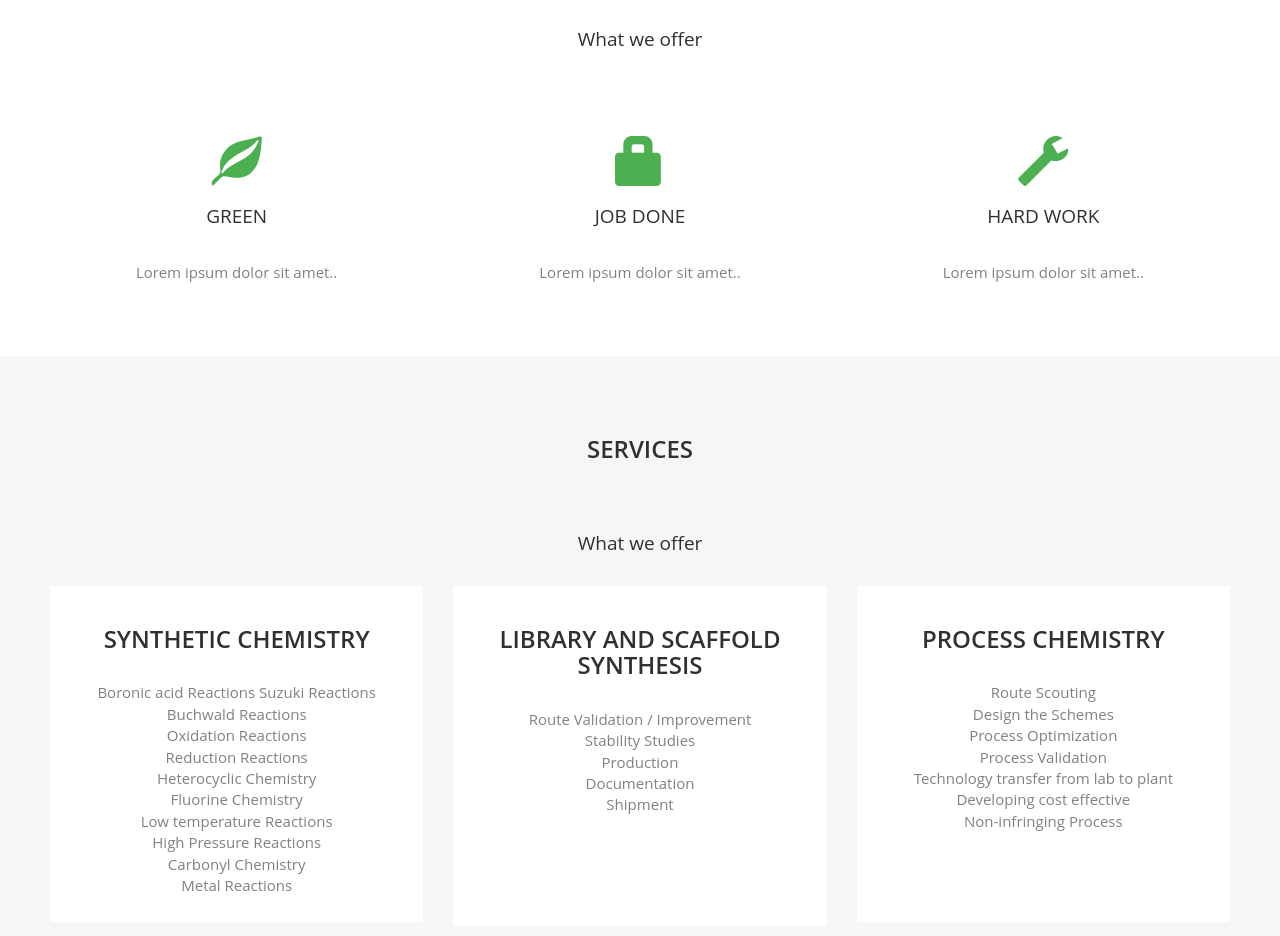
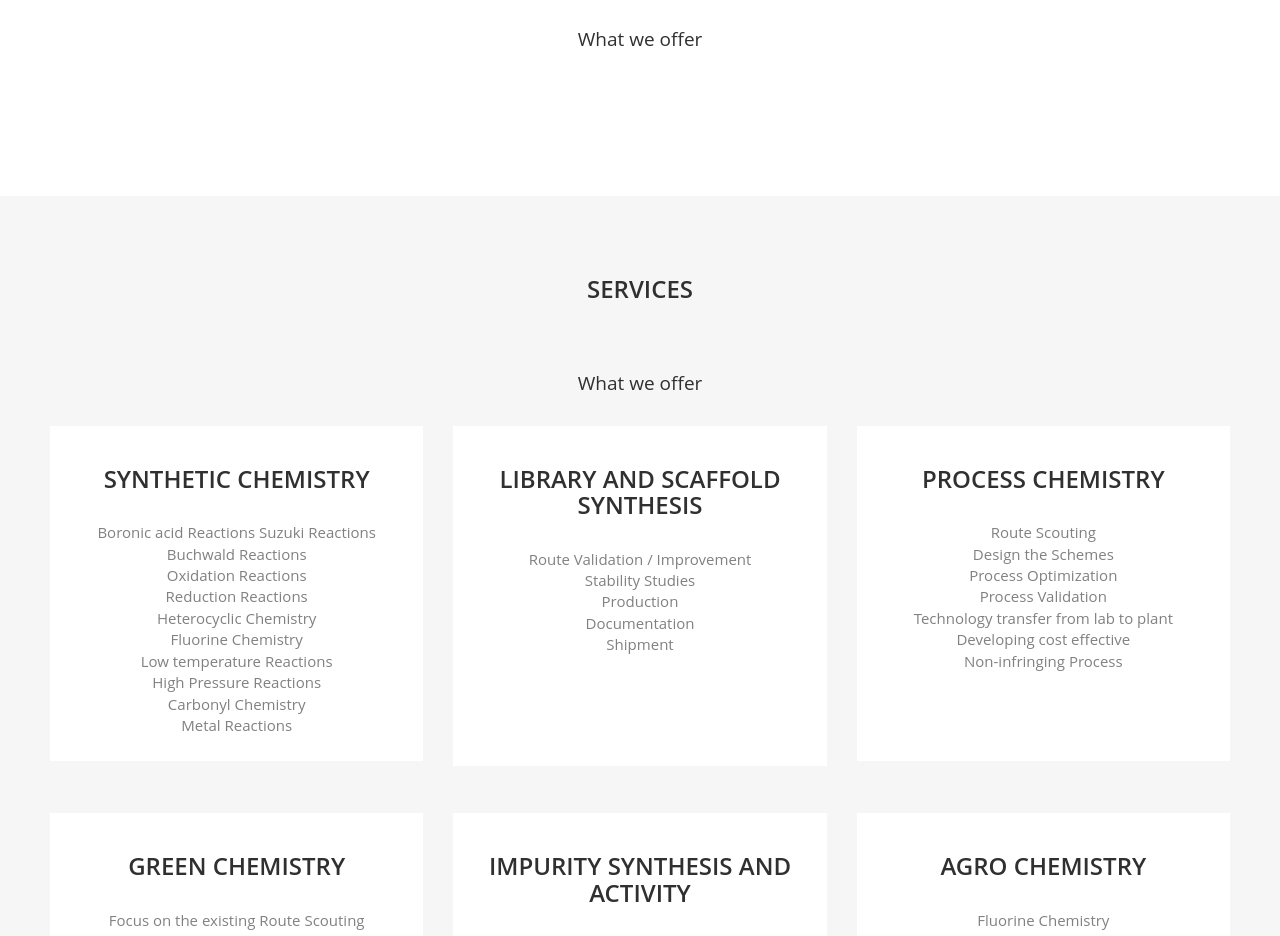
Before and after one commit to chemwang/GreenEvoWebsite-v2, a plain HTML site: page index.html in a window 1280 px wide. Shown: the part 1600-2536 px from the top of the page. Drawn offline with nearby package versions, Linux system fonts and the light colour scheme.

Commit message:
Update index.html

```diff
--- a/index.html
+++ b/index.html
@@ -182,24 +182,8 @@
   <h2>PRODUCTS</h2>
   <h4>What we offer</h4>
   <br>
- <br>
-  <div class="row">
-    <div class="col-sm-4">
-      <span class="glyphicon glyphicon-leaf logo-small"></span>
-      <h4>GREEN</h4>
-      <p>Lorem ipsum dolor sit amet..</p>
-    </div>
-    <div class="col-sm-4">
-      <span class="glyphicon glyphicon-lock logo-small"></span>
-      <h4>JOB DONE</h4>
-      <p>Lorem ipsum dolor sit amet..</p>
-    </div>
-    <div class="col-sm-4">
-      <span class="glyphicon glyphicon-wrench logo-small"></span>
-      <h4 style="color:#303030;">HARD WORK</h4>
-      <p>Lorem ipsum dolor sit amet..</p>
-    </div>
-  </div>
+  <br>
+
 </div>
 
 <!-- Container (Services Section) -->
```
